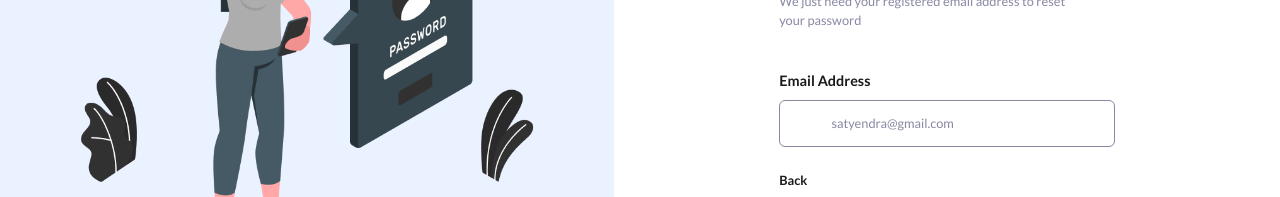
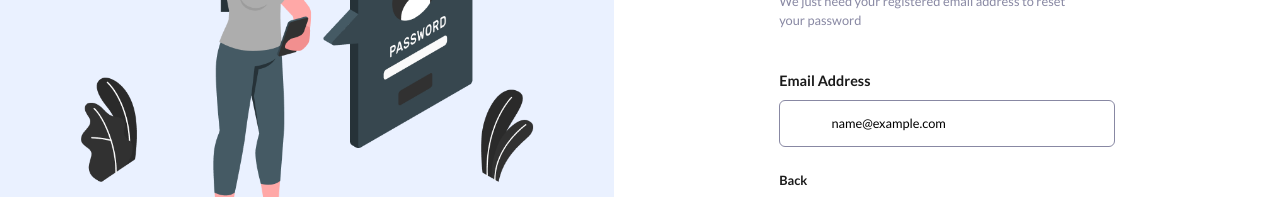
Before and after one commit to SRINAGESH17/Eazyrefundtax-Admin, a React (Create React App) app: page /auth in a window 1280 px wide. Both pictures are taken after typing "name@example.com", "Sample123" into the empty fields and a click on the button "Forgot Password?". Shown: the part 335-532 px from the top of the page. Built offline with nearby package versions, Linux system fonts and the light colour scheme; no server answers; some icons are missing.

Commit message:
"forgot password"

```diff
--- a/src/pages/login/AuthPage.jsx
+++ b/src/pages/login/AuthPage.jsx
@@ -133,7 +133,7 @@ const AuthPage = () => {
     return (
       <form
         action=''
-        // onSubmit={handleSubmit(onSubmit)}
+        onSubmit={handleSubmit(forgotPasswordHandler)}
         className='w-full flex flex-col gap-[1.5rem]'>
         <div className='group flex flex-col gap-[0.5rem]'>
           <label
@@ -155,18 +155,18 @@ const AuthPage = () => {
               name='email'
               placeholder='satyendra@gmail.com'
               className='ml-[1rem] outline-none w-1 placeholder:text-[#8888A3]   border-none flex-grow'
-              // {...register("email", {
-              //   required: "*This field is required.",
-              //   pattern: /^\S+@\S+$/i,
-              // })}
+              {...register("email", {
+                required: "*This field is required.",
+                pattern: /^\S+@\S+$/i,
+              })}
             />
           </div>
-          {/* {errors.email?.type === "required" && (
+          {errors.email?.type === "required" && (
             <p className='text-red-600 text-sm'>{errors.email.message}</p>
           )}
           {errors.email?.type === "pattern" && (
             <p className='text-sm text-red-600'>Invalid email</p>
-          )} */}
+          )}
         </div>
 
         <div
@@ -206,7 +206,7 @@ const AuthPage = () => {
     return (
       <form
         action=''
-        // onSubmit={handleSubmit(onSubmit)}
+        onSubmit={handleSubmit(loginHandler)}
         className='w-full flex flex-col gap-[1.5rem]'>
         <div className='group flex flex-col gap-[0.5rem]'>
           <label
@@ -228,18 +228,18 @@ const AuthPage = () => {
               name='email'
               placeholder='satyendra@gmail.com'
               className='ml-[1rem] outline-none w-1 placeholder:text-[#8888A3]  border-none flex-grow'
-              // {...register("email", {
-              //   required: "*This field is required.",
-              //   pattern: /^\S+@\S+$/i,
-              // })}
+              {...register("email", {
+                required: "*This field is required.",
+                pattern: /^\S+@\S+$/i,
+              })}
             />
           </div>
-          {/* {errors.email?.type === "required" && (
+          {errors.email?.type === "required" && (
                 <p className='text-red-600 text-sm'>{errors.email.message}</p>
               )}
               {errors.email?.type === "pattern" && (
                 <p className='text-sm text-red-600'>Invalid email</p>
-              )} */}
+              )}
         </div>
 
         <div className='group flex flex-col gap-[0.5rem] '>
@@ -261,9 +261,9 @@ const AuthPage = () => {
               name='password'
               placeholder='*********'
               className='mx-[1rem] outline-none border-none w-1  placeholder:text-[#8888A3]   flex-grow'
-              // {...register("password", {
-              //   required: "*This field is required.",
-              // })}
+              {...register("password", {
+                required: "*This field is required.",
+              })}
             />
             <div className='text-[1.2rem] pl-[0.5rem] xs:pl-[1rem] text-[] cursor-pointer '>
               {showPassword ? (
@@ -273,11 +273,11 @@ const AuthPage = () => {
               )}
             </div>
           </div>
-          {/* {errors.password && (
+          {errors.password && (
                 <p className='text-red-600 text-sm'>
                   {errors.password.message}
                 </p>
-              )} */}
+              )}
         </div>
 
         <div
@@ -315,7 +315,7 @@ const AuthPage = () => {
 
   const bannerImage = showForgotPassword ? forgotPasswordBanner : loginBanner;
   return (
-    <div className='flex flex-row w-full h-screen  xs:min-h-[600px] bg-[#F0F4F9] text-white '>
+    <div className='flex flex-row w-full h-screen  xs:min-h-[600px] bg-[#F0F4F9] '>
       <div className='hidden bg-[#EAF1FF] w-[48%] relative lg:flex flex-col justify-center items-center px-[1rem] '>
         <div className='mx-auto w-full flex justify-center'>
           <img src={bannerImage} className='h-auto w-[33rem]' />
```
